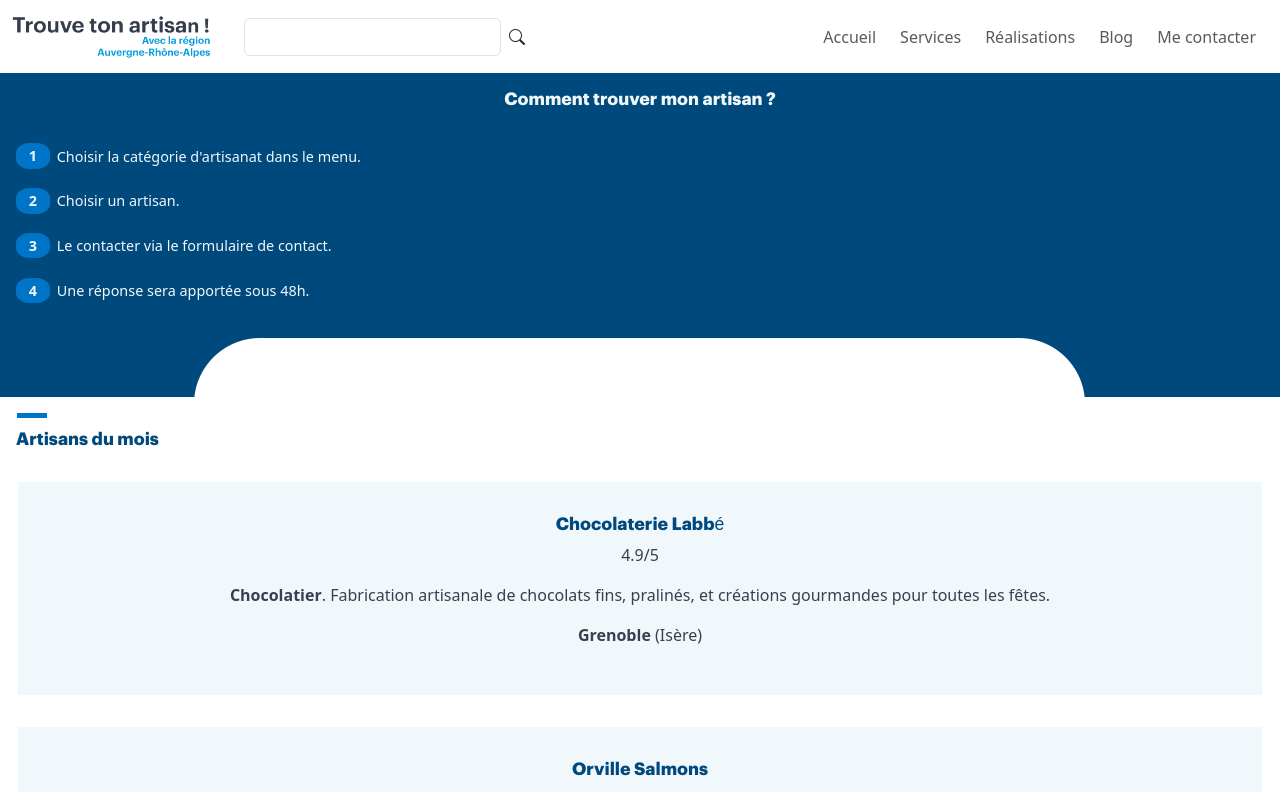
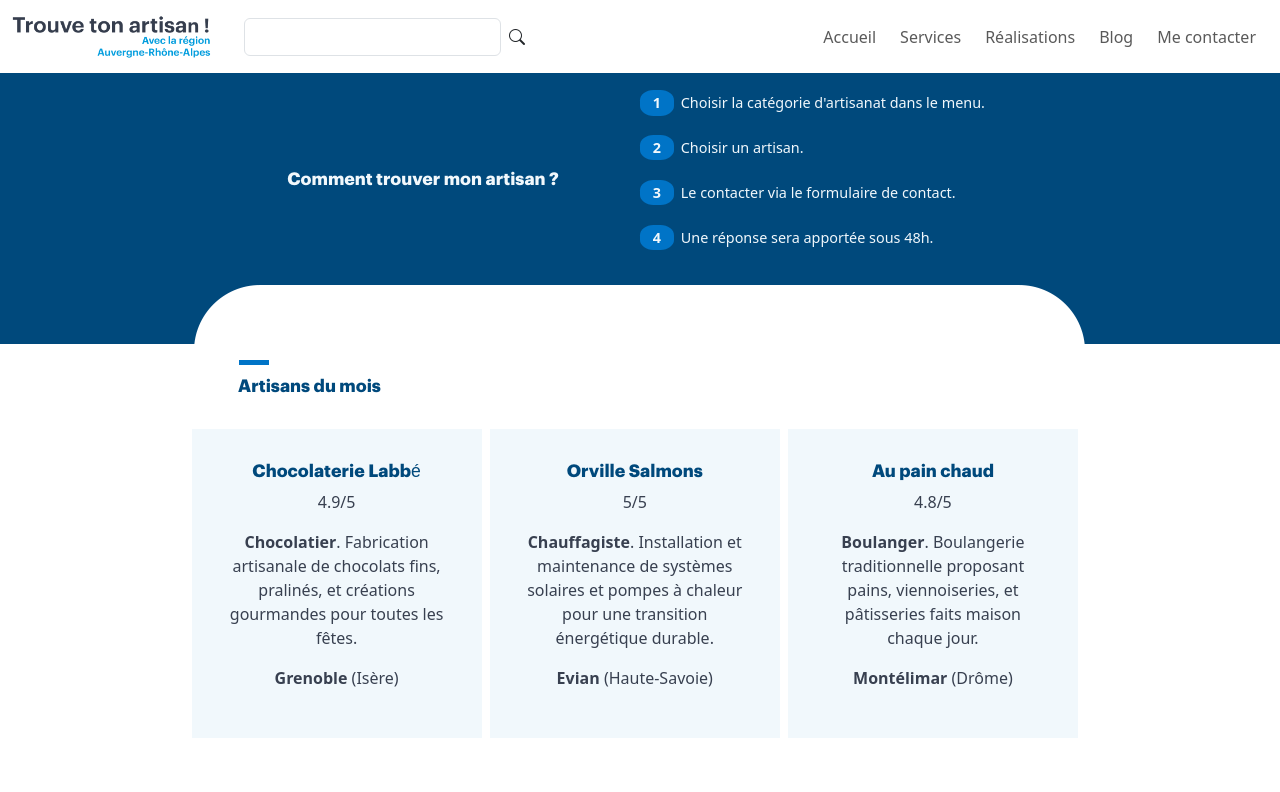
Before and after one commit to lc0362/trouve-ton-artisan, a React (Create React App) app: page / in a window 1280 px wide. Shown: the top 792 px of the page. Built offline with nearby package versions, Linux system fonts and the light colour scheme.

Commit message:
responsive home

```diff
--- a/src/pages/Home.css
+++ b/src/pages/Home.css
@@ -8,7 +8,8 @@
 
 .contain-blue{
     padding: 1rem;
-
+    max-width: 400px;
+    margin: 0 auto;
 }
 
 .h1-home {
@@ -45,10 +46,14 @@ margin-right: 0.2rem;
 }
 
 .artisans-mois{
-    padding-top: 0;
     margin-left: 1em;
     margin-right: 1em;
 }
+
+.dash-title{
+    padding-left: 3em;
+}
+
 .dash {
     color: var(--color-primary);
     margin: -0.3em;
@@ -56,15 +61,62 @@ margin-right: 0.2rem;
     line-height: 0.2em;
 }
 
+
 .artisan-card{
     background-color: var(--color-white);
     color: var(--color-dark);
     text-align: center;
     padding: 2rem;
-    margin: 2em 0.1em 2em 0.1em;
+    margin: 0 0.1em 0.2em 0.1em;
+
 }
 
 .artisan-card h2{
     font-size: 1.1em;
     color: var(--color-secondary);
 }
+
+/* Responsive à partir des écrans  tablet*/
+@media (min-width: 740px) {
+    .main-container, .contain-blue {
+        max-width: 900px;
+        margin: 0 auto;
+    }
+
+
+
+    .contain-blue {
+        display: flex;
+        justify-content: space-between;
+        align-items: center;
+        flex-wrap: wrap;
+    }
+
+    .h1-home {
+        flex: 1;
+        text-align: left;
+        margin-bottom: 0;
+    }
+
+
+    .list {
+        flex: 1;
+        text-align: left;
+    }
+
+
+    .artisans-grid {
+        display: flex;
+        gap: 5px;
+        flex-flow: row wrap;
+        padding-top: 2em;
+    }
+
+    .artisan-card {
+        flex: 1 1 calc(33.333% - 10px);
+        max-width: calc(33.333% - 10px);
+        min-width: calc(33.333% - 10px);
+
+    }
+
+}
--- a/src/pages/Home.jsx
+++ b/src/pages/Home.jsx
@@ -12,6 +12,7 @@ function Home() {
         <>
             <div className='container-blue'>
                 <div className='contain-blue'>
+
                     <h1 className='h1-home text-center'>Comment trouver mon artisan ?</h1>
                     <div className='list'>
                         <p>
@@ -27,6 +28,7 @@ function Home() {
                             <b className='list-number'>4</b> Une réponse sera apportée sous 48h.
                         </p>
                     </div>
+
                 </div>
                 <div className="arrondi">
                     <img src="/bulle-haut.png" alt="Bulle d'information" />
@@ -34,11 +36,14 @@ function Home() {
             </div>
 
             <div className='artisans-mois'>
-                <div className='dash'>
+                <div className="main-container">
+                    <div className='dash-title'>
+                    <div className='dash'>
                     <VscDash />
                 </div>
 
                 <h1 className='h1-home h1-secondary'>Artisans du mois</h1>
+                </div>
 
                 {/* Affichage des artisans */}
                 <div className="artisans-grid">
@@ -59,6 +64,7 @@ function Home() {
                         );
                     })}
                 </div>
+                </div>
             </div>
         </>
     );
```
